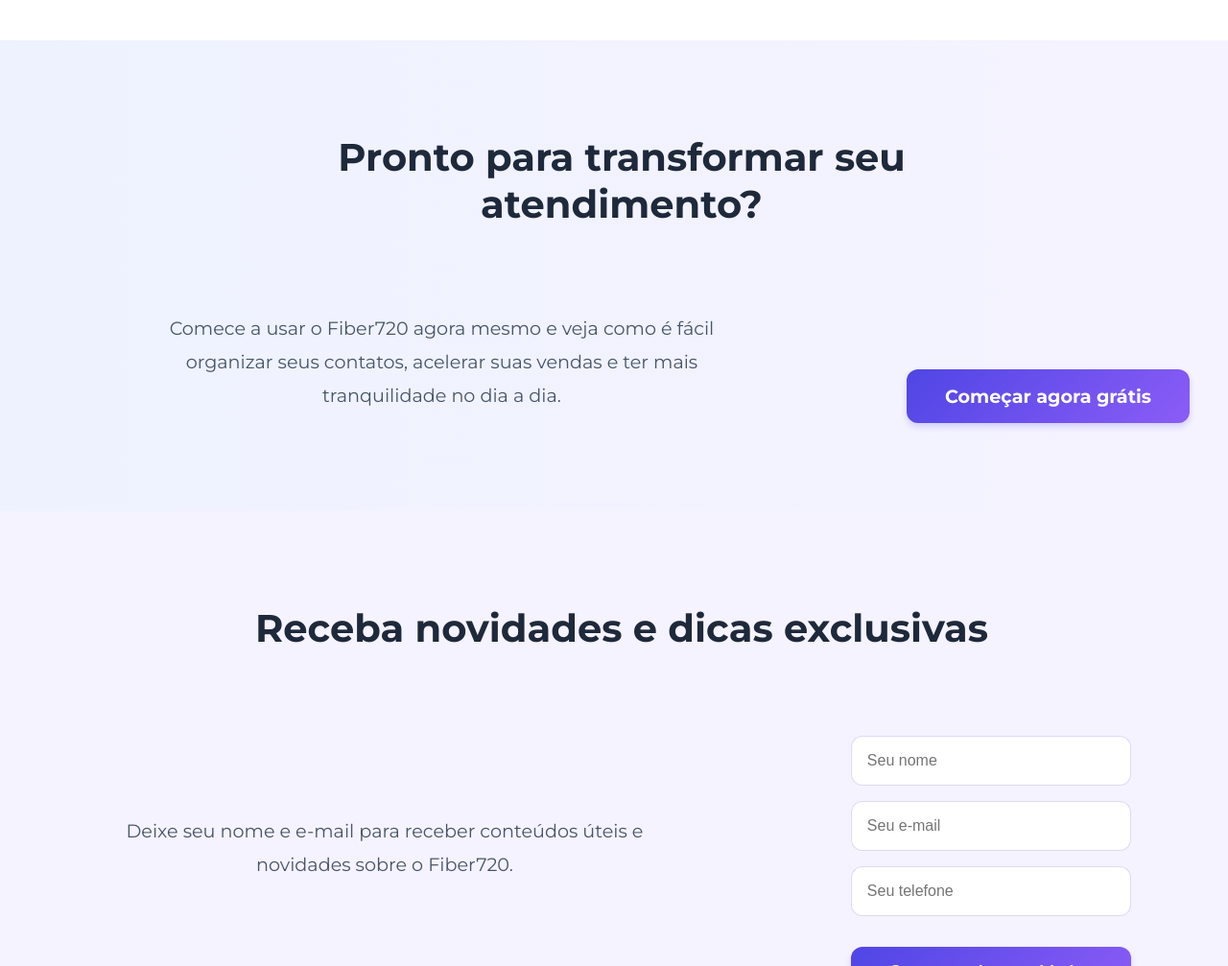
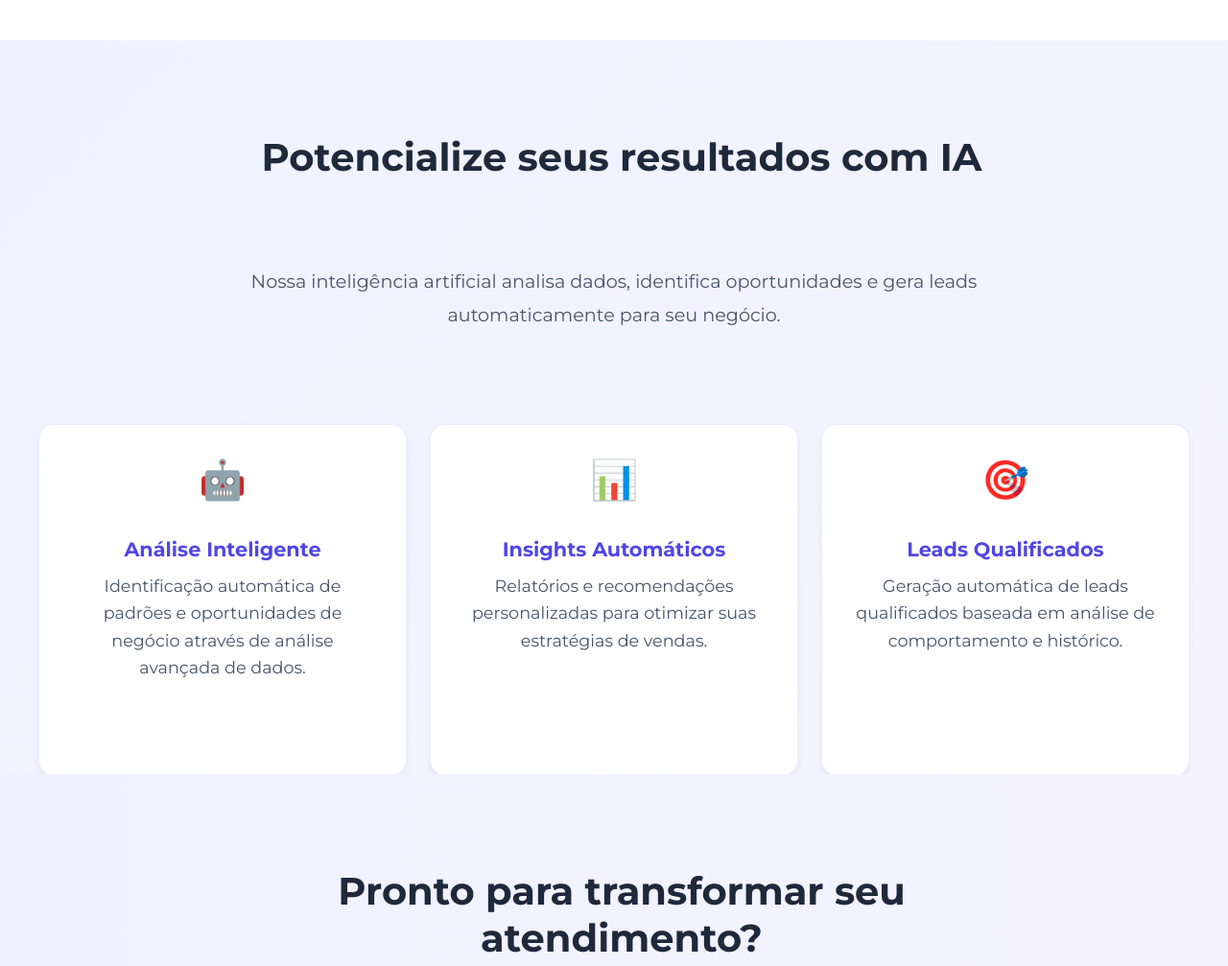
Before and after one commit to lourglei/landing-page-fiber720, a plain HTML site: page index.html in a window 1280 px wide. Shown: the part 4080-5087 px from the top of the page at 96% size. Drawn offline with Linux system fonts and the light colour scheme.

Commit message:
Adicionar sessão de IA

```diff
--- a/index.html
+++ b/index.html
@@ -350,6 +350,32 @@
       </div>
     </section>
 
+    <section class="ai-section">
+      <div class="container">
+        <h2>Potencialize seus resultados com IA</h2>
+        <p class="section-description">
+          Nossa inteligência artificial analisa dados, identifica oportunidades e gera leads automaticamente para seu negócio.
+        </p>
+        <div class="ai-features">
+          <div class="ai-card">
+            <div class="ai-icon">🤖</div>
+            <h3>Análise Inteligente</h3>
+            <p>Identificação automática de padrões e oportunidades de negócio através de análise avançada de dados.</p>
+          </div>
+          <div class="ai-card">
+            <div class="ai-icon">📊</div>
+            <h3>Insights Automáticos</h3>
+            <p>Relatórios e recomendações personalizadas para otimizar suas estratégias de vendas.</p>
+          </div>
+          <div class="ai-card">
+            <div class="ai-icon">🎯</div>
+            <h3>Leads Qualificados</h3>
+            <p>Geração automática de leads qualificados baseada em análise de comportamento e histórico.</p>
+          </div>
+        </div>
+      </div>
+    </section>
+
     <section class="cta-section">
       <div class="container">
         <h2>Pronto para transformar seu atendimento?</h2>
--- a/style.css
+++ b/style.css
@@ -546,3 +546,101 @@
       grid-template-columns: 1fr;
     }
   }
+
+  .ai-section {
+    padding: 4rem 2rem;
+    background: linear-gradient(135deg, var(--cor-destaque) 0%, var(--cor-secundaria) 100%);
+    text-align: center;
+  }
+
+  .ai-section h2 {
+    font-size: 2.5rem;
+    margin-bottom: 1.5rem;
+    border-left: none;
+    text-align: center;
+    max-width: 800px;
+    margin-left: auto;
+    margin-right: auto;
+  }
+
+  .section-description {
+    max-width: 800px;
+    margin: 0 auto 2rem;
+    font-size: 1.2rem;
+    color: var(--texto-suave);
+    line-height: 1.8;
+  }
+
+  .ai-features {
+    display: grid;
+    grid-template-columns: repeat(3, 1fr);
+    gap: 1.5rem;
+    max-width: 1200px;
+    margin: 0 auto;
+  }
+
+  .ai-card {
+    background: white;
+    padding: 2rem;
+    border-radius: 16px;
+    box-shadow: 0 4px 6px rgba(0, 0, 0, 0.05);
+    transition: all 0.3s ease;
+    border: 1px solid rgba(79, 70, 229, 0.1);
+    height: 100%;
+    display: flex;
+    flex-direction: column;
+    align-items: center;
+  }
+
+  .ai-card:hover {
+    transform: translateY(-4px);
+    box-shadow: 0 8px 12px rgba(0, 0, 0, 0.1);
+    border-color: rgba(79, 70, 229, 0.2);
+  }
+
+  .ai-icon {
+    font-size: 2.5rem;
+    margin-bottom: 1rem;
+  }
+
+  .ai-card h3 {
+    color: var(--cor-principal);
+    font-size: 1.3rem;
+    margin-bottom: 0.75rem;
+    text-align: center;
+  }
+
+  .ai-card p {
+    color: var(--texto-suave);
+    font-size: 1.1rem;
+    line-height: 1.6;
+    margin: 0;
+    text-align: center;
+  }
+
+  @media (max-width: 1024px) {
+    .ai-features {
+      grid-template-columns: repeat(2, 1fr);
+    }
+  }
+
+  @media (max-width: 768px) {
+    .ai-section h2 {
+      font-size: 2rem;
+    }
+
+    .section-description {
+      font-size: 1.1rem;
+    }
+
+    .ai-features {
+      grid-template-columns: 1fr;
+      gap: 1rem;
+    }
+
+    .ai-card {
+      max-width: 400px;
+      margin: 0 auto;
+      padding: 1.5rem;
+    }
+  }
```
Also changed, not shown: sobre.html (+26 -0 lines).
